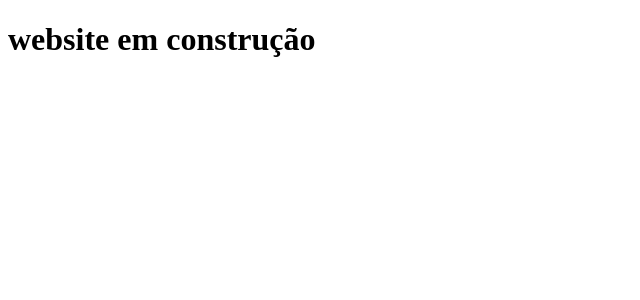
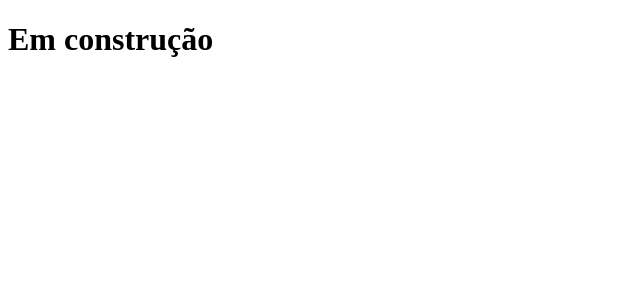
Before and after one commit to FSantosx/clone-tabnews, a Next.js app: page / in a window 1280 px wide. Shown: the top 300 px of the page, without its empty margins (0-640 px from the left). Built offline with nearby package versions, Linux system fonts and the light colour scheme.

Commit message:
frase alterada

```diff
--- a/pages/index.js
+++ b/pages/index.js
@@ -1,5 +1,5 @@
 function Home() {
-    return <h1>website em construção</h1>
+    return <h1>Em construção</h1>
 }
 
 export default Home;
```
